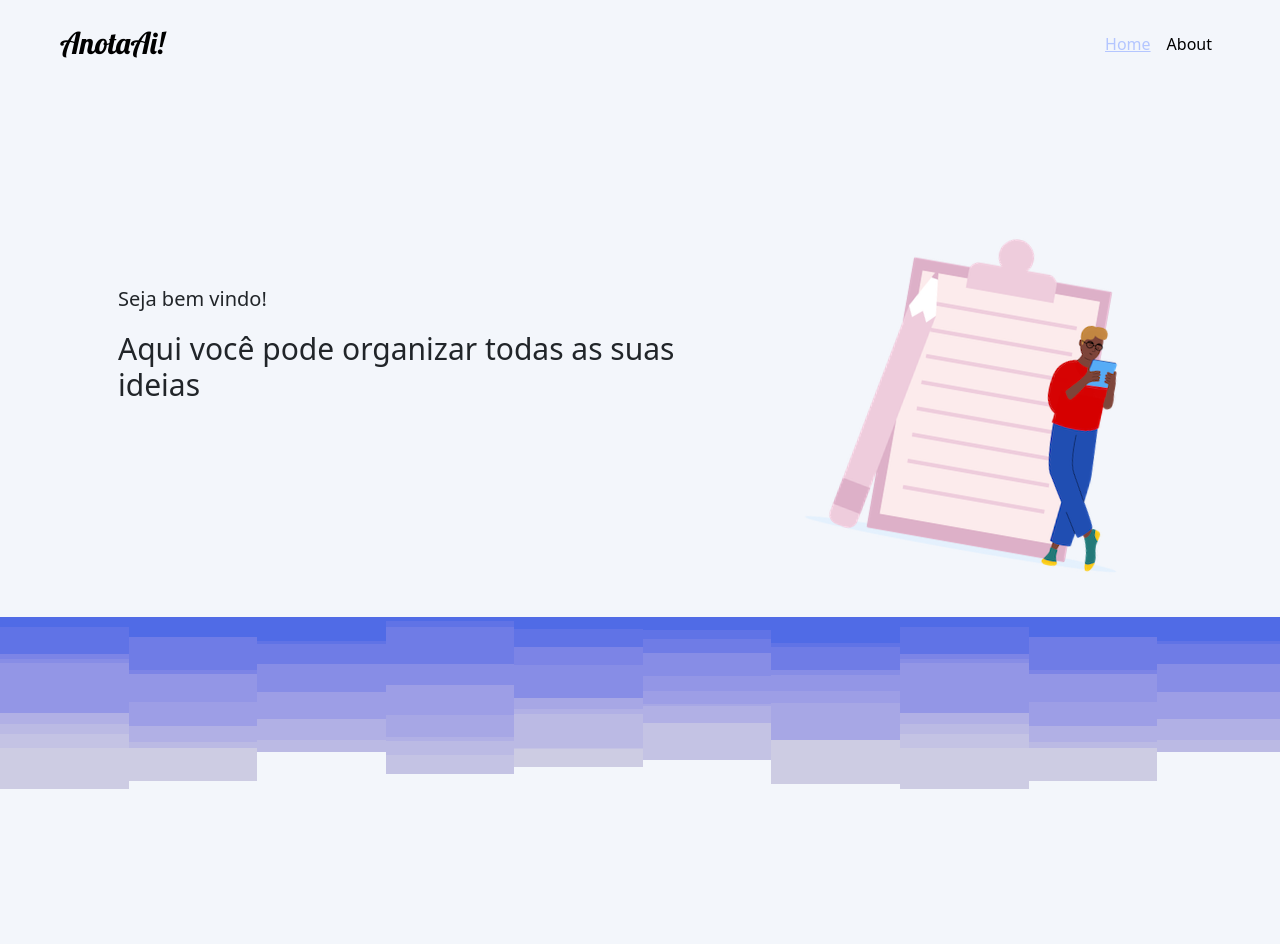
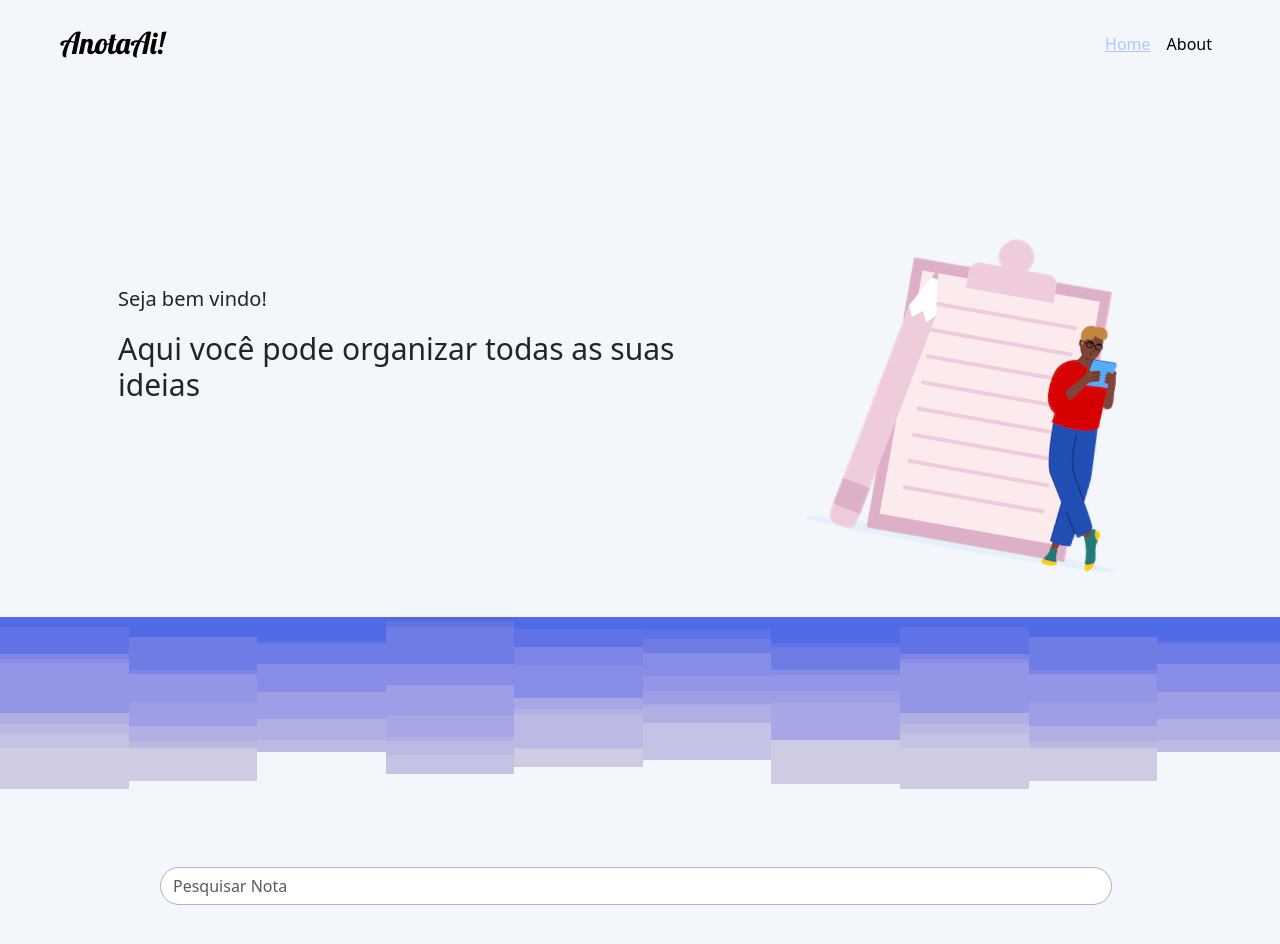
Before and after one commit to Wr3tchedTorch/AnotaAi, a React (Vite) app in the folder client/: page / in a window 1280 px wide. Shown: the top 944 px of the page. Built offline with nearby package versions, Linux system fonts and the light colour scheme.

Commit message:
barra de pesquisa adicionada

```diff
--- a/client/src/assets/home.css
+++ b/client/src/assets/home.css
@@ -3,7 +3,7 @@
     left: 0;
     right: 0; */
     width: 100%;
-    height: 300px;
+    height: 250px;
     margin-top: 80px;
     background-image: url("../assets/layered-steps-haikei.svg");
     /* background-repeat: no-repeat; */
--- a/client/src/pages/Home.tsx
+++ b/client/src/pages/Home.tsx
@@ -43,6 +43,17 @@ const Home = () => {
         ></motion.div>
       </div>
       <div className="second-section"></div>
+      <form
+        className="d-flex w-75 m-auto mb-5"
+        role="search"
+      >
+        <input
+          className="form-control me-2 rounded-pill border border-dark-subtle"
+          type="search"
+          placeholder="Pesquisar Nota"
+          aria-label="Pesquisar Nota"
+        />
+      </form>
     </motion.div>
   );
 };
```
